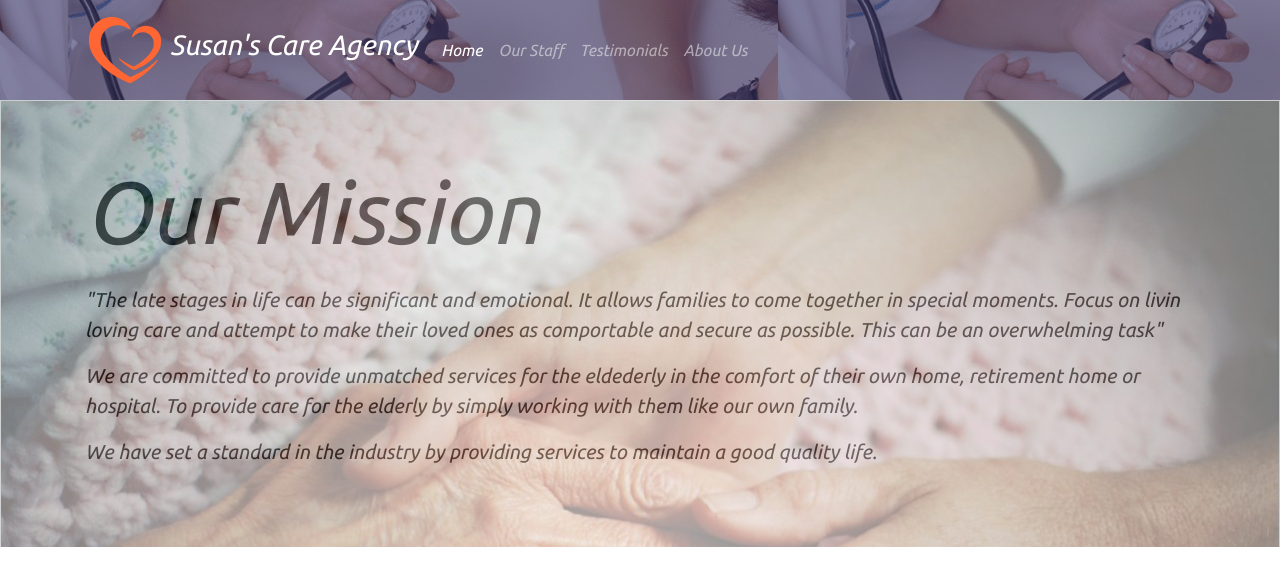
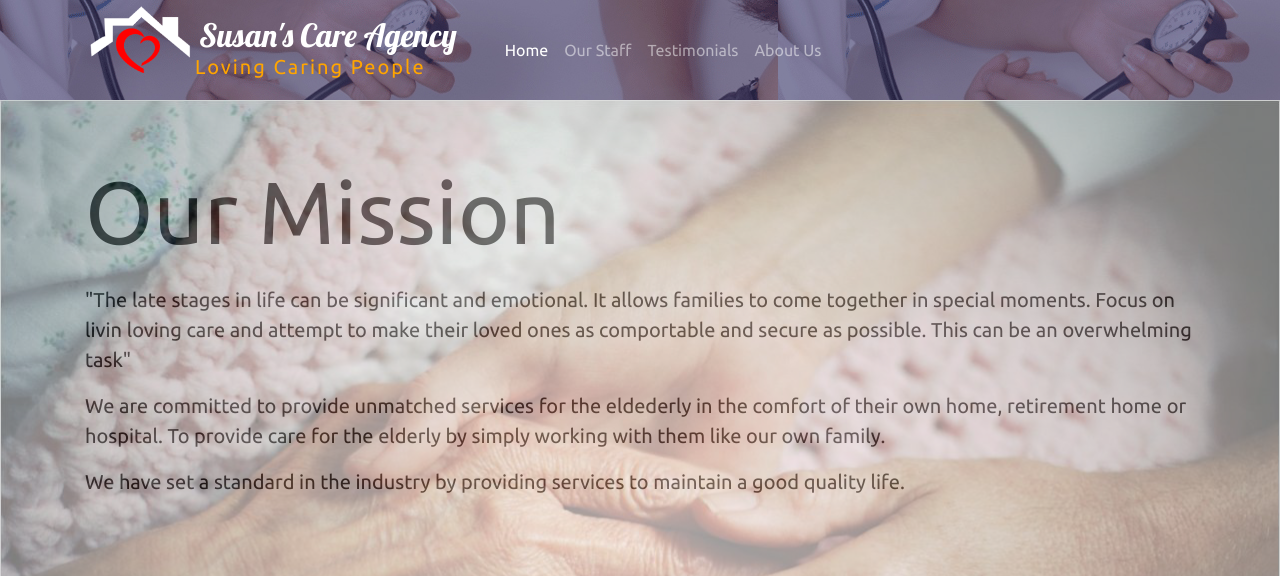
Before and after one commit to novellito/susans-care-agency, a PHP site: page / in a window 1280 px wide. Shown: the top 576 px of the page. Run offline with PHP 8.4, Linux system fonts and the light colour scheme; some libraries are stand-ins or nearby versions.

Commit message:
Synchonized files head.php navbar.php style.css against index.html and style.css

```diff
--- a/components/head.php
+++ b/components/head.php
@@ -6,6 +6,6 @@
     <link rel="stylesheet" href="https://maxcdn.bootstrapcdn.com/bootstrap/4.0.0-alpha.6/css/bootstrap.min.css" integrity="sha384-rwoIResjU2yc3z8GV/NPeZWAv56rSmLldC3R/AZzGRnGxQQKnKkoFVhFQhNUwEyJ" crossorigin="anonymous">
     <link rel="stylesheet" href="css/styles.css">
     <!--<link rel="stylesheet" href="bootstrap/bootstrap.min.css">-->
-    <link href="https://fonts.googleapis.com/css?family=Lobster|Ubuntu:400i" rel="stylesheet">
+    <link href="https://fonts.googleapis.com/css?family=Lobster|Ubuntu:400" rel="stylesheet">
     <title>Susan's Care Agency</title>
 </head>
--- a/components/navbar.php
+++ b/components/navbar.php
@@ -1,14 +1,25 @@
 <nav class="navbar navbar-toggleable navbar-inverse hidden-xs-down">
+
+    <button class="navbar-toggler navbar-toggler-right" type="button" data-toggle="collapse" data-target="#menuCollapse" aria-controls="menuCollapse" aria-expanded="false" aria-label="Navigation Toggle">
+            <span class="navbar-toggler-icon"></span>
+
+        </button>
+
     <div class="container">
         <a class="navbar-brand" href="index.php">
-                <img src="assets/images/dummyLogo.png" alt="Dummy Logo">
+            <img src="assets/images/susanLogo.png" alt="Logo">
             <span class="subHead h3">Susan's Care Agency</span>
+            <p>Loving Caring People</p>
         </a>
-            <div class="navbar-nav">
+
+        <div class="collapse navbar-collapse" id="menuCollapse">
+            <div class="navbar-nav ml-4">
                 <a class="nav-item nav-link active" href="index.php">Home</a>
                 <a class="nav-item nav-link" href="staff.php">Our Staff</a>
                 <a class="nav-item nav-link" href="#">Testimonials</a>
                 <a class="nav-item nav-link" href="about.php">About Us</a>
             </div>
         </div>
+
+    </div>
 </nav>
--- a/css/styles.css
+++ b/css/styles.css
@@ -49,6 +49,20 @@ header p {
     height: 80px;
 }
 
+.navbar-brand span.subHead {
+    font-family: 'Lobster', cursive;
+    font-size: 1.6em;
+}
+
+.navbar-brand p {
+    margin-left: 110px;
+    margin-top: -30px;
+    font-size: 1em;
+    font-style: normal;
+    color: orange;
+    letter-spacing: 2px;
+}
+
 #services h2 {
     font-style: italic;
     font-weight: bold;
@@ -78,3 +92,18 @@ header p {
 #about img {
     width: 80%;
 }
+
+address {
+    text-align: center;
+    font-size: 1.2em
+}
+
+address span#contact {
+    font-size: 1.3em;
+    font-weight: bold;
+}
+
+address span#susan {
+    font-size: 1.2em;
+    font-weight: bold;
+}
```
Also changed, not shown: assets/images/susanLogo.png (added). Lines whose indentation alone changed are shown as unchanged.
